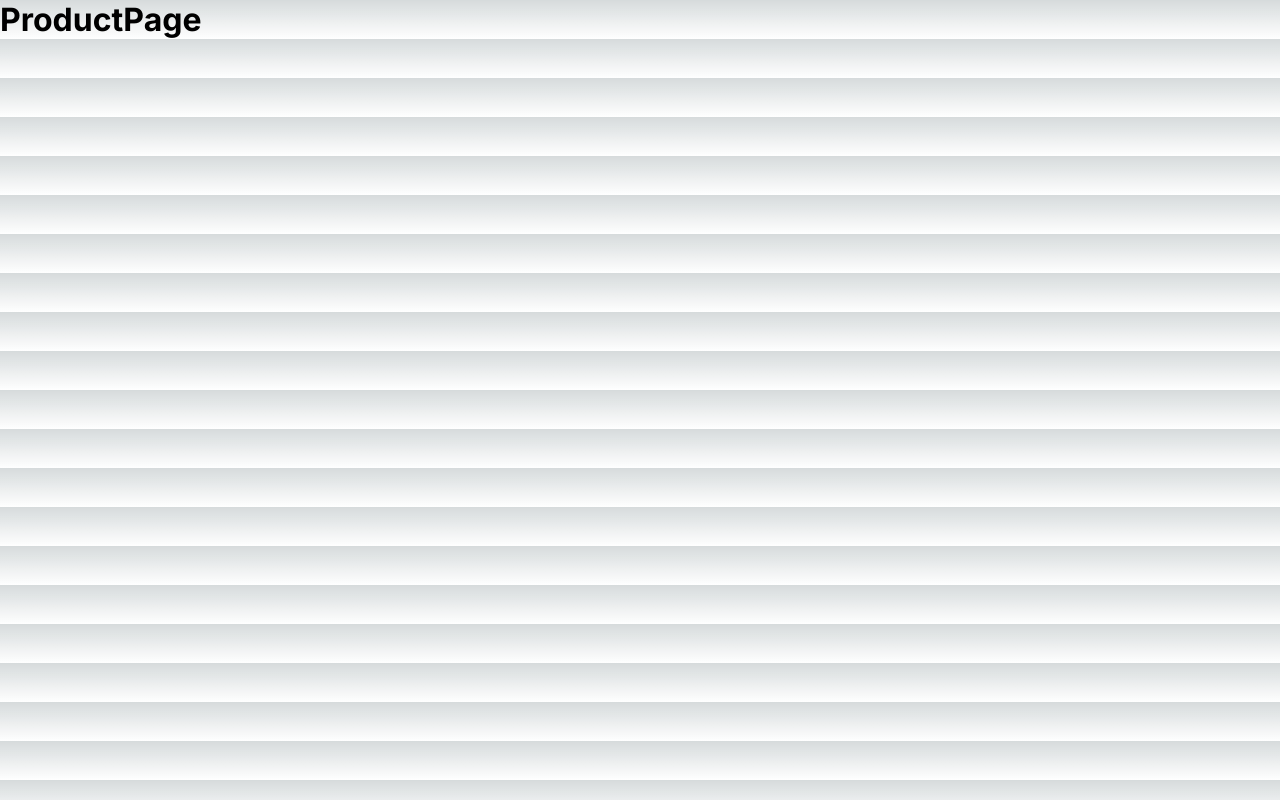
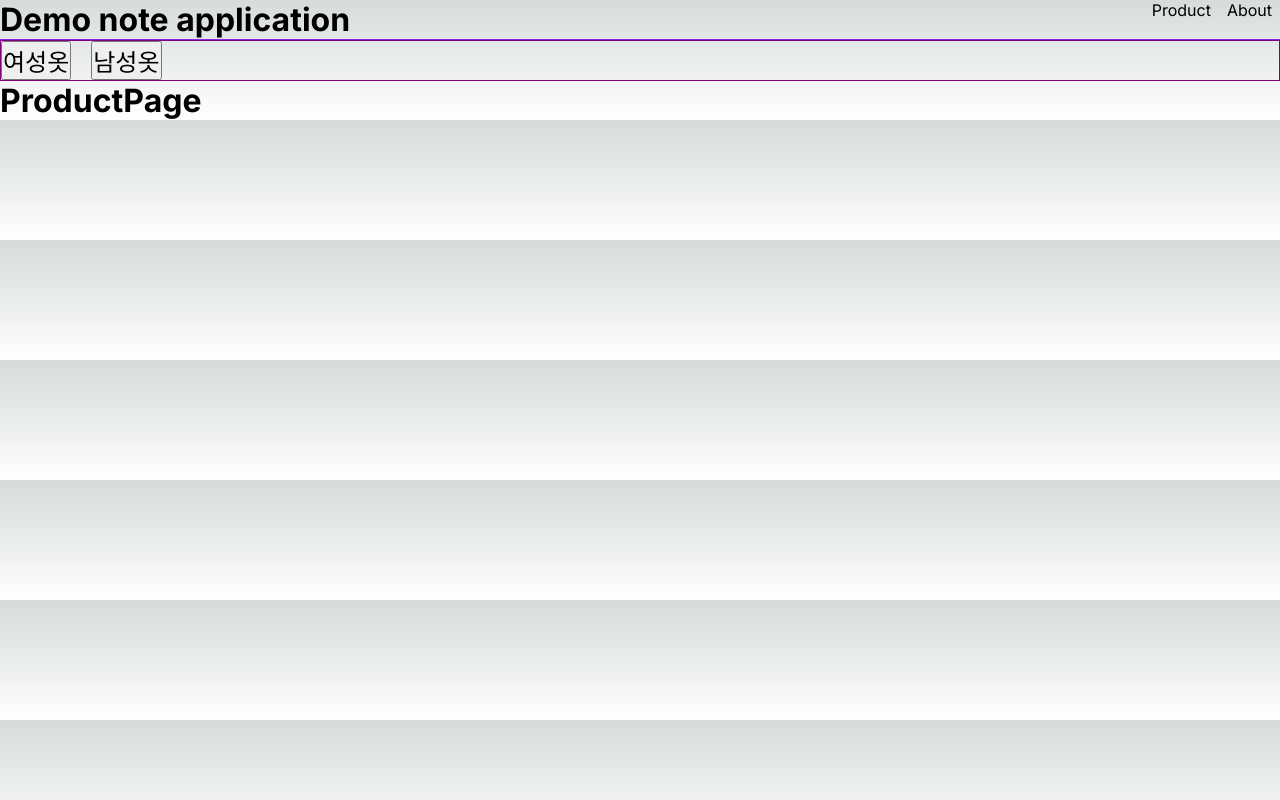
Before and after one commit to changmoolee/nextjs-test, a Next.js app: page /product in a window 1280 px wide. Built offline with nearby package versions, Linux system fonts and the light colour scheme.

Commit message:
layout 파일 사용

```diff
--- /dev/null
+++ b/src/app/layout.module.css
@@ -0,0 +1,9 @@
+.header {
+  display: flex;
+  justify-content: space-between;
+  border-bottom: 1px solid blueviolet;
+}
+
+.nav a {
+  padding: 0 8px;
+}
--- a/src/app/layout.tsx
+++ b/src/app/layout.tsx
@@ -1,22 +1,32 @@
-import './globals.css'
-import type { Metadata } from 'next'
-import { Inter } from 'next/font/google'
+import "./globals.css";
+import styles from "./layout.module.css";
+import type { Metadata } from "next";
+import { Inter } from "next/font/google";
 
-const inter = Inter({ subsets: ['latin'] })
+const inter = Inter({ subsets: ["latin"] });
 
 export const metadata: Metadata = {
-  title: 'Create Next App',
-  description: 'Generated by create next app',
-}
+  title: "Create Next App",
+  description: "Generated by create next app",
+};
 
 export default function RootLayout({
   children,
 }: {
-  children: React.ReactNode
+  children: React.ReactNode;
 }) {
   return (
     <html lang="en">
-      <body className={inter.className}>{children}</body>
+      <body className={inter.className}>
+        <header className={styles.header}>
+          <h1>Demo note application</h1>
+          <nav className={styles.nav}>
+            <a href="product">Product</a>
+            <a href="about">About</a>
+          </nav>
+        </header>
+        {children}
+      </body>
     </html>
-  )
+  );
 }
--- /dev/null
+++ b/src/app/product/layout.module.css
@@ -0,0 +1,10 @@
+.nav {
+  width: 100%;
+  display: flex;
+  column-gap: 20px;
+  border: 1px solid purple;
+}
+
+.nav button {
+  font-size: 24px;
+}
--- /dev/null
+++ b/src/app/product/layout.tsx
@@ -0,0 +1,17 @@
+import styles from "./layout.module.css";
+
+interface IProductLayoutProps {
+  children: React.ReactNode;
+}
+
+export default function ProductLayout({ children }: IProductLayoutProps) {
+  return (
+    <div>
+      <nav className={styles.nav}>
+        <button>여성옷</button>
+        <button>남성옷</button>
+      </nav>
+      {children}
+    </div>
+  );
+}
```
